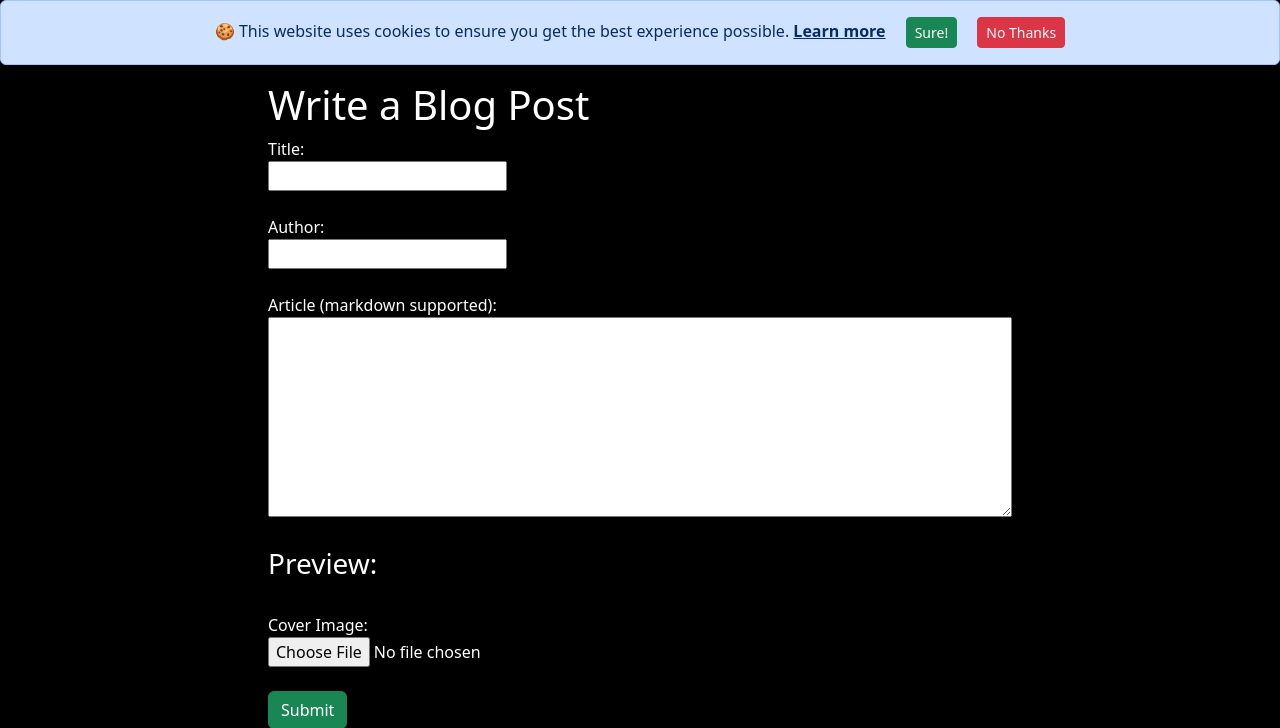
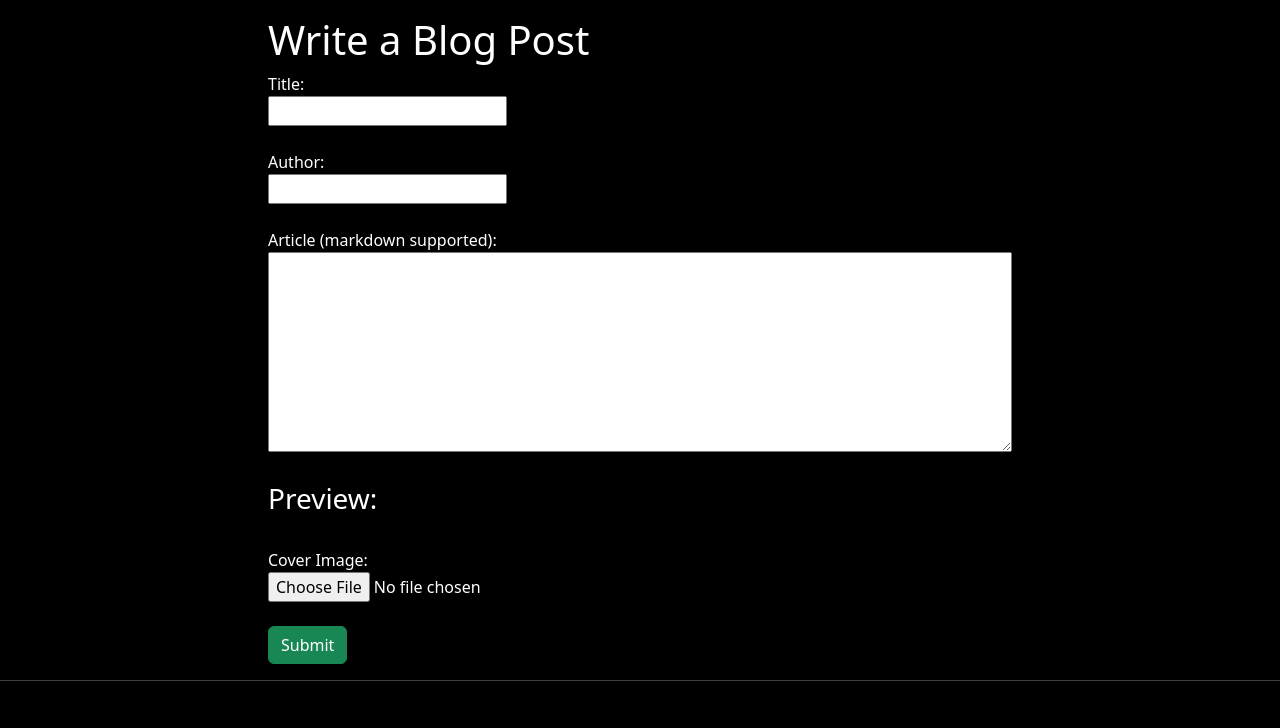
Before and after one commit to DaPotato69/site, a Flask app: page /write in a window 1280 px wide. Shown: the part 66-794 px from the top of the page. Run offline with Flask 3, Linux system fonts and the light colour scheme; some libraries are stand-ins or nearby versions.

Commit message:
moved cookies to just the home page

```diff
--- a/templates/base.html
+++ b/templates/base.html
@@ -46,13 +46,6 @@
             </div>
         </div>
     </nav>
-    <!-- Cookie banner, &#x1F36A; is the cookie emoji 🍪 -->
-    <div id="cookieBanner" class="alert alert-primary text-center mb-0" role="alert">
-        &#x1F36A; This website uses cookies to ensure you get the best experience possible.
-        <a href="{{ url_for('legal') }}" class="alert-link">Learn more</a>
-        <button type="button" class="btn btn-success btn-sm ms-3" data-bs-dismiss="alert">Sure!</button>
-        <button type="button" class="btn btn-danger btn-sm ms-3" data-bs-dismiss="alert">No Thanks</button>
-    </div>
 
     <!-- All of the content of pages -->
     {% block content %}{% endblock %}
```
Also changed, not shown: templates/blog.html (+8 -0 lines).
